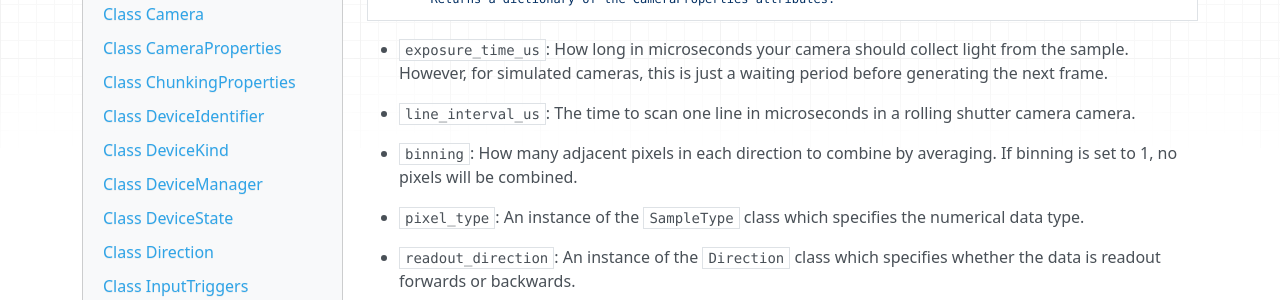
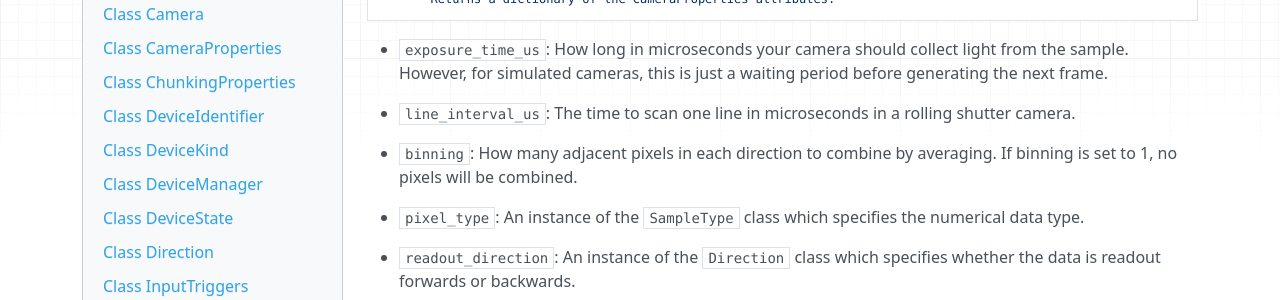
Before and after one commit to melissawm/acquire-docs, an MkDocs documentation site: the page built from docs/PythonAPI.md, in a window 1280 px wide and 900 px high, scrolled down 1273 px. Shown: the part 158-458 px from the top of the window. Built offline with MkDocs 1.6.1, drawn with Linux system fonts in a browser that asks for light colours; nearby versions of some CDN libraries.

Commit message:
Update docs/PythonAPI.md
Removing typo

Co-authored-by: Alan Liddell <aliddell@chanzuckerberg.com>

```diff
--- a/docs/PythonAPI.md
+++ b/docs/PythonAPI.md
@@ -66,7 +66,7 @@ class CameraProperties:
 
 - `exposure_time_us`: How long in microseconds your camera should collect light from the sample. However, for simulated cameras, this is just a waiting period before generating the next frame.
 
-- `line_interval_us`: The time to scan one line in microseconds in a rolling shutter camera camera.
+- `line_interval_us`: The time to scan one line in microseconds in a rolling shutter camera.
 
 - `binning`: How many adjacent pixels in each direction to combine by averaging. If binning is set to 1, no pixels will be combined.
 
```
